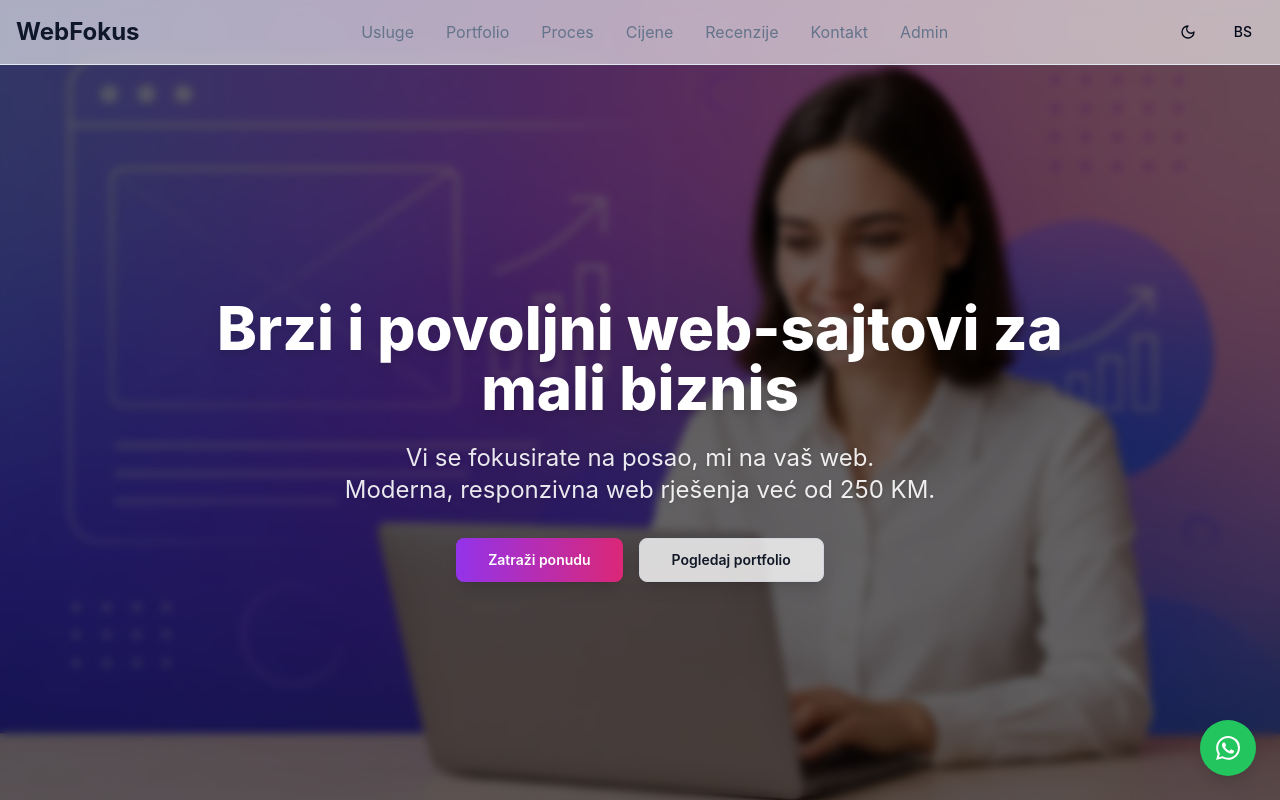
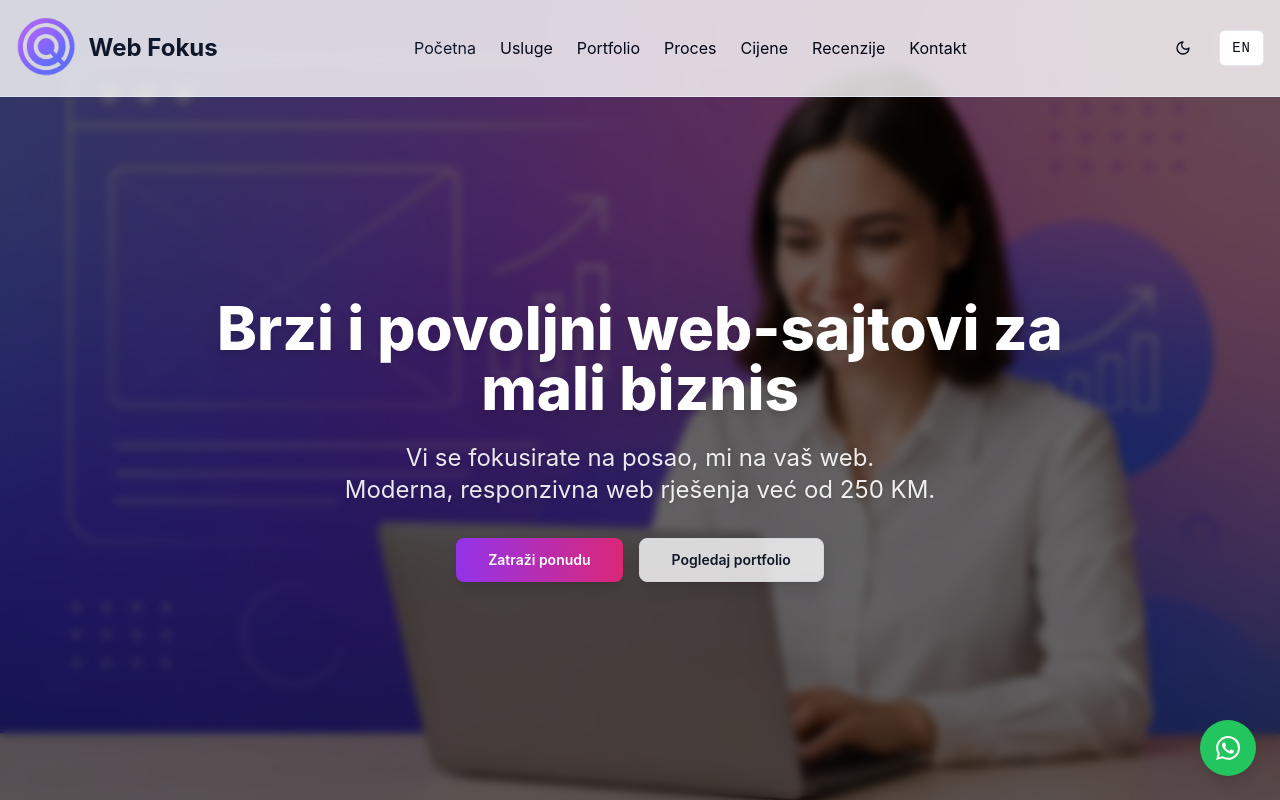
Before and after one commit to Fikretand/web-fokus-biligual-site, a React (Vite) app: page / in a window 1280 px wide. Shown: the top 800 px of the page. Built offline with nearby package versions, Linux system fonts and the light colour scheme.

Commit message:
Reverted to commit 2447e764ef602c02832b12029ae39203766d855b

```diff
--- a/src/App.tsx
+++ b/src/App.tsx
@@ -1,11 +1,9 @@
-
 import { Toaster } from "@/components/ui/toaster";
 import { Toaster as Sonner } from "@/components/ui/sonner";
 import { TooltipProvider } from "@/components/ui/tooltip";
 import { QueryClient, QueryClientProvider } from "@tanstack/react-query";
 import { BrowserRouter, Routes, Route } from "react-router-dom";
 import WebFokusHome from "./pages/WebFokusHome";
-import AdminPage from "./pages/AdminPage";
 import { TranslationProvider } from "@/hooks/useTranslation";
 
 const queryClient = new QueryClient();
@@ -19,7 +17,6 @@ const App = () => (
         <BrowserRouter>
           <Routes>
             <Route path="/" element={<WebFokusHome />} />
-            <Route path="/admin" element={<AdminPage />} />
           </Routes>
         </BrowserRouter>
       </TranslationProvider>
--- a/src/components/Header.tsx
+++ b/src/components/Header.tsx
@@ -1,83 +1,116 @@
 
-import React, { useState } from 'react';
+import React, { useEffect, useState } from 'react';
 import { Button } from "@/components/ui/button";
-import { Menu, X, Sun, Moon } from "lucide-react";
+import { useTranslation } from "@/hooks/useTranslation";
 import { useTheme } from "@/hooks/useTheme";
-import { useTranslation } from "@/hooks/useTranslation";
-import { Link } from "react-router-dom";
+import { Moon, Sun, Menu, X } from "lucide-react";
 
 const Header = () => {
+  const { currentLanguage, switchLanguage, t } = useTranslation();
+  const { theme, toggleTheme } = useTheme();
   const [isMenuOpen, setIsMenuOpen] = useState(false);
-  const { theme, toggleTheme } = useTheme();
-  const { currentLanguage, switchLanguage, t } = useTranslation();
+  const [activeSection, setActiveSection] = useState('hero');
+
+  useEffect(() => {
+    const handleScroll = () => {
+      const sections = ['hero', 'services', 'portfolio', 'process', 'pricing', 'reviews', 'contact'];
+      const scrollPosition = window.scrollY + 100;
+
+      for (const section of sections) {
+        const element = document.getElementById(section);
+        if (element) {
+          const offsetTop = element.offsetTop;
+          const offsetBottom = offsetTop + element.offsetHeight;
+
+          if (scrollPosition >= offsetTop && scrollPosition < offsetBottom) {
+            setActiveSection(section);
+            break;
+          }
+        }
+      }
+    };
+
+    window.addEventListener('scroll', handleScroll);
+    return () => window.removeEventListener('scroll', handleScroll);
+  }, []);
+
+  const scrollToSection = (sectionId: string) => {
+    const element = document.getElementById(sectionId);
+    if (element) {
+      element.scrollIntoView({ behavior: 'smooth' });
+    }
+    setIsMenuOpen(false);
+  };
 
   const navItems = [
-    { href: "#services", label: t('nav_services') },
-    { href: "#portfolio", label: t('nav_portfolio') },
-    { href: "#process", label: t('nav_process') },
-    { href: "#pricing", label: t('nav_pricing') },
-    { href: "#reviews", label: t('nav_reviews') },
-    { href: "#contact", label: t('nav_contact') }
+    { key: 'hero', label: t('nav_home') },
+    { key: 'services', label: t('nav_services') },
+    { key: 'portfolio', label: t('nav_portfolio') },
+    { key: 'process', label: t('nav_process') },
+    { key: 'pricing', label: t('nav_pricing') },
+    { key: 'reviews', label: t('nav_reviews') },
+    { key: 'contact', label: t('nav_contact') }
   ];
 
-  const toggleLanguage = () => {
-    switchLanguage(currentLanguage === 'en' ? 'bs' : 'en');
-  };
-
   return (
-    <header className="fixed top-0 left-0 right-0 bg-background/95 backdrop-blur supports-[backdrop-filter]:bg-background/60 z-50 border-b">
-      <div className="container mx-auto px-4">
-        <div className="flex items-center justify-between h-16">
-          <div className="flex items-center space-x-4">
-            <Link to="/" className="text-2xl font-bold text-primary">
-              WebFokus
-            </Link>
+    <header className="fixed top-0 left-0 right-0 bg-background/80 backdrop-blur-sm border-b border-border z-50">
+      <div className="container mx-auto px-4 py-4">
+        <div className="flex items-center justify-between">
+          <div className="flex items-center space-x-3">
+            <img
+              src="/logo.png" // ili "/logo.png"
+              alt="Web Fokus logo"
+              className="h-16 w-auto" // visina 36px, širina automatska
+              style={{ maxWidth: 100, maxHeight: 64 }} // maksimalna širina 100px, maksimalna visina 64px
+            />
+            <span className="text-2xl font-bold text-primary">Web Fokus</span>
           </div>
 
           {/* Desktop Navigation */}
-          <nav className="hidden md:flex items-center space-x-8">
-            {navItems.map((item, index) => (
-              <a
-                key={index}
-                href={item.href}
-                className="text-muted-foreground hover:text-foreground transition-colors"
+          <nav className="hidden md:flex items-center space-x-6">
+            {navItems.map((item) => (
+              <button
+                key={item.key}
+                onClick={() => scrollToSection(item.key)}
+                className={`nav-link transition-colors hover:text-primary ${
+                  activeSection === item.key ? 'active-link text-primary' : ''
+                }`}
               >
                 {item.label}
-              </a>
+              </button>
             ))}
-            <Link
-              to="/admin"
-              className="text-muted-foreground hover:text-foreground transition-colors"
-            >
-              Admin
-            </Link>
           </nav>
 
-          {/* Theme Toggle, Language Toggle, and Mobile Menu */}
+          {/* Controls */}
           <div className="flex items-center space-x-4">
+            {/* Theme Toggle */}
             <Button
               variant="ghost"
               size="icon"
               onClick={toggleTheme}
-              className="w-9 h-9"
+              className="theme-toggle"
+              aria-label="Toggle theme"
             >
-              {theme === 'dark' ? <Sun className="h-4 w-4" /> : <Moon className="h-4 w-4" />}
+              {theme === 'light' ? <Moon className="h-4 w-4" /> : <Sun className="h-4 w-4" />}
             </Button>
 
+            {/* Language Toggle */}
             <Button
-              variant="ghost"
+              variant="outline"
               size="sm"
-              onClick={toggleLanguage}
-              className="text-sm"
+              onClick={() => switchLanguage(currentLanguage === 'bs' ? 'en' : 'bs')}
+              className="lang-toggle"
             >
-              {currentLanguage.toUpperCase()}
+              {currentLanguage === 'bs' ? 'EN' : 'BS'}
             </Button>
 
+            {/* Mobile Menu Toggle */}
             <Button
               variant="ghost"
               size="icon"
+              onClick={() => setIsMenuOpen(!isMenuOpen)}
               className="md:hidden"
-              onClick={() => setIsMenuOpen(!isMenuOpen)}
+              aria-label="Toggle menu"
             >
               {isMenuOpen ? <X className="h-4 w-4" /> : <Menu className="h-4 w-4" />}
             </Button>
@@ -86,27 +119,21 @@ const Header = () => {
 
         {/* Mobile Navigation */}
         {isMenuOpen && (
-          <div className="md:hidden">
-            <div className="px-2 pt-2 pb-3 space-y-1 border-t">
-              {navItems.map((item, index) => (
-                <a
-                  key={index}
-                  href={item.href}
-                  className="block px-3 py-2 text-muted-foreground hover:text-foreground transition-colors"
-                  onClick={() => setIsMenuOpen(false)}
+          <nav className="nav-menu md:hidden mt-4 pb-4 border-t border-border">
+            <div className="flex flex-col space-y-4 pt-4">
+              {navItems.map((item) => (
+                <button
+                  key={item.key}
+                  onClick={() => scrollToSection(item.key)}
+                  className={`nav-link text-left transition-colors hover:text-primary ${
+                    activeSection === item.key ? 'active-link text-primary' : ''
+                  }`}
                 >
                   {item.label}
-                </a>
+                </button>
               ))}
-              <Link
-                to="/admin"
-                className="block px-3 py-2 text-muted-foreground hover:text-foreground transition-colors"
-                onClick={() => setIsMenuOpen(false)}
-              >
-                Admin
-              </Link>
             </div>
-          </div>
+          </nav>
         )}
       </div>
     </header>
```
Also changed, not shown: src/pages/AdminPage.tsx (deleted, +0 -128 lines).
